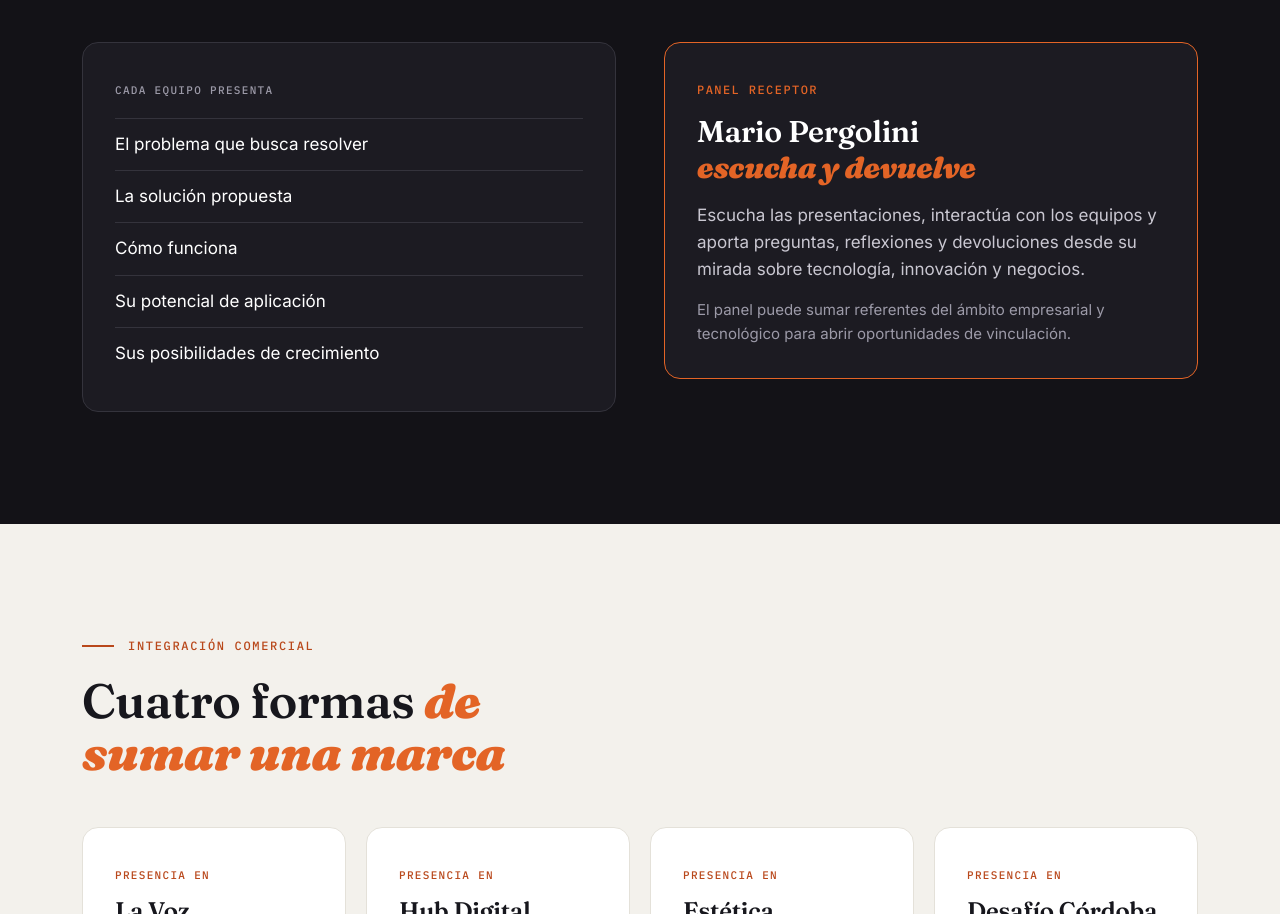
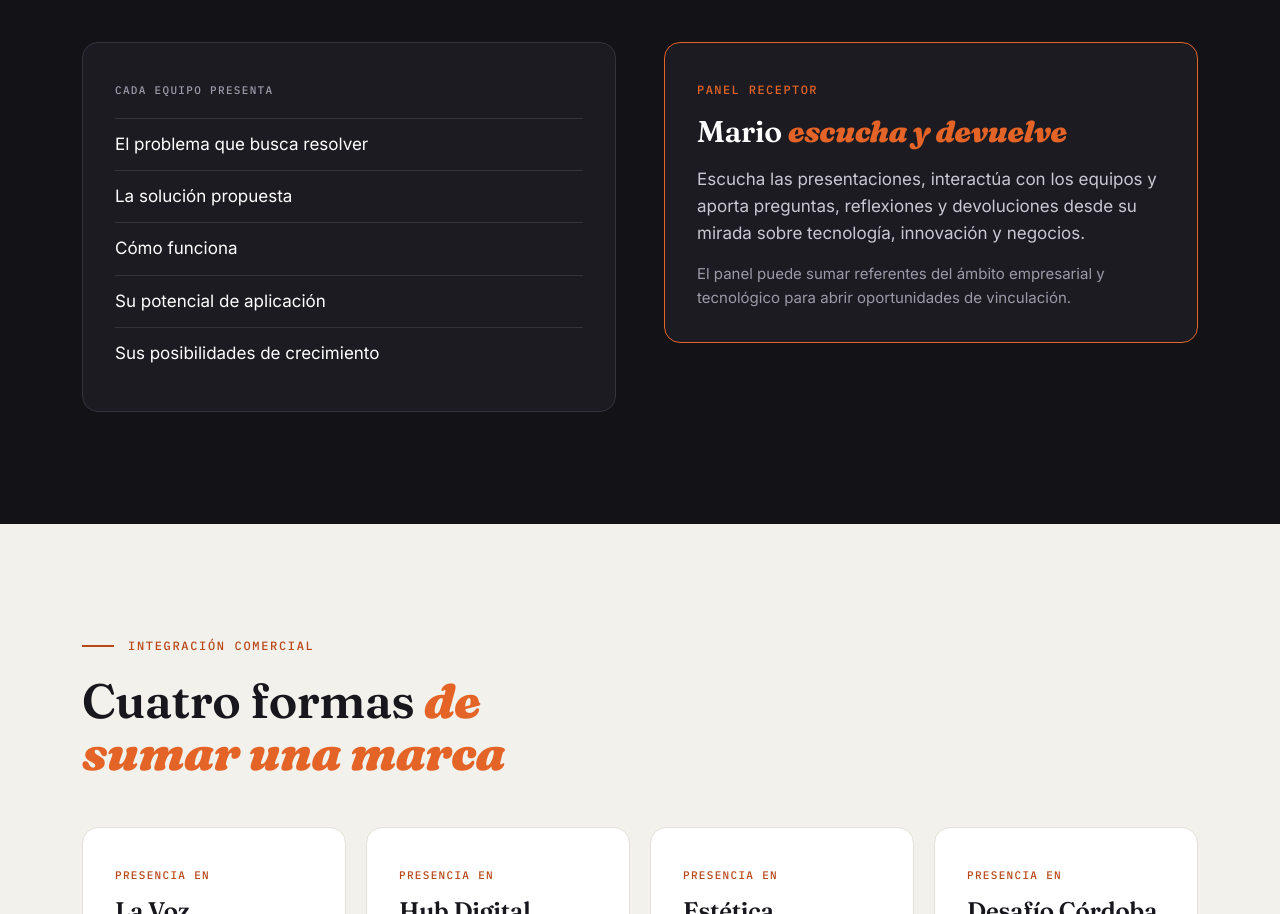
Before and after one commit to mauro-iman/esteticalink-lavoz, a plain HTML site: page index.html in a window 1280 px wide. Shown: the part 6995-7909 px from the top of the page. Drawn offline with Linux system fonts and the light colour scheme.

Commit message:
Ajustar título del panel receptor
Co-Authored-By: Claude Opus 5.5 <noreply@anthropic.com>
Claude-Session: https://claude.ai/code/session_01Cps6v8cPT7Lot2p2JFQkpk

```diff
--- a/index.html
+++ b/index.html
@@ -422,7 +422,7 @@ footer .wrap { display: flex; justify-content: space-between; gap: 16px; flex-wr
       </div>
       <div class="card stage">
         <span class="idx">PANEL RECEPTOR</span>
-        <h3>Mario Pergolini <em>escucha y devuelve</em></h3>
+        <h3>Mario <em>escucha y devuelve</em></h3>
         <p>Escucha las presentaciones, interactúa con los equipos y aporta preguntas, reflexiones y devoluciones desde su mirada sobre tecnología, innovación y negocios.</p>
         <p>El panel puede sumar referentes del ámbito empresarial y tecnológico para abrir oportunidades de vinculación.</p>
       </div>
```
